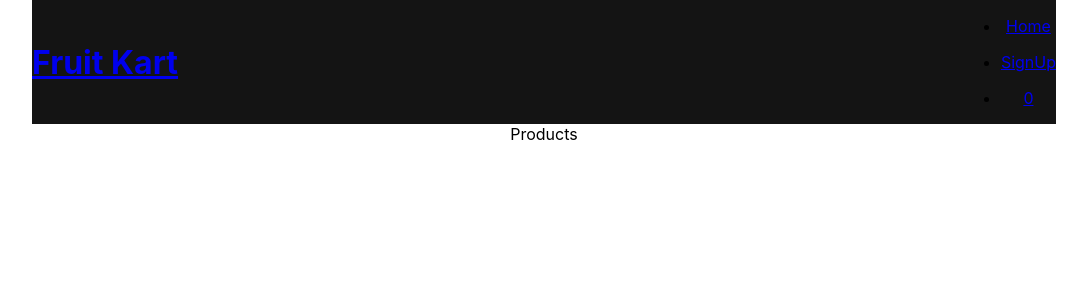
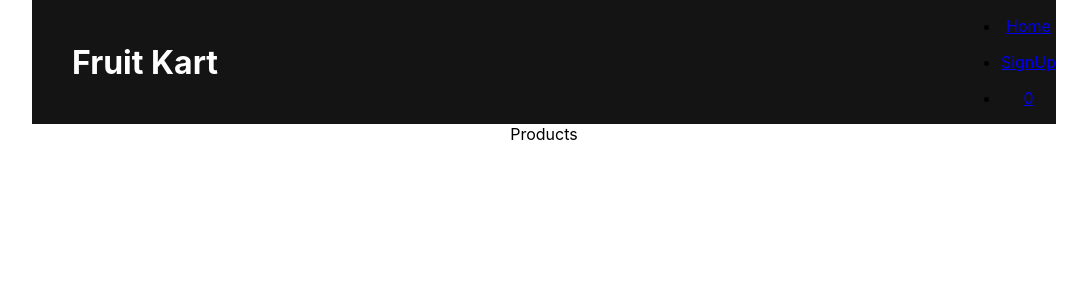
Before and after one commit to shashanknaik808/fruitkart_react_app, a React (Create React App) app in the folder frontend/: page / in a window 1280 px wide. Shown: the top 300 px of the page, without its empty margins (96-1183 px from the left). Built offline with nearby package versions, Linux system fonts and the light colour scheme.

Commit message:
CSS - Style logo element within Header component

```diff
--- a/frontend/src/components/header/Header.css
+++ b/frontend/src/components/header/Header.css
@@ -9,3 +9,9 @@
     overflow: hidden;
     background-color: #141414;
 }
+
+.logo{
+    text-decoration: none;
+    color: white;
+    padding-left: 40px;
+}
```
